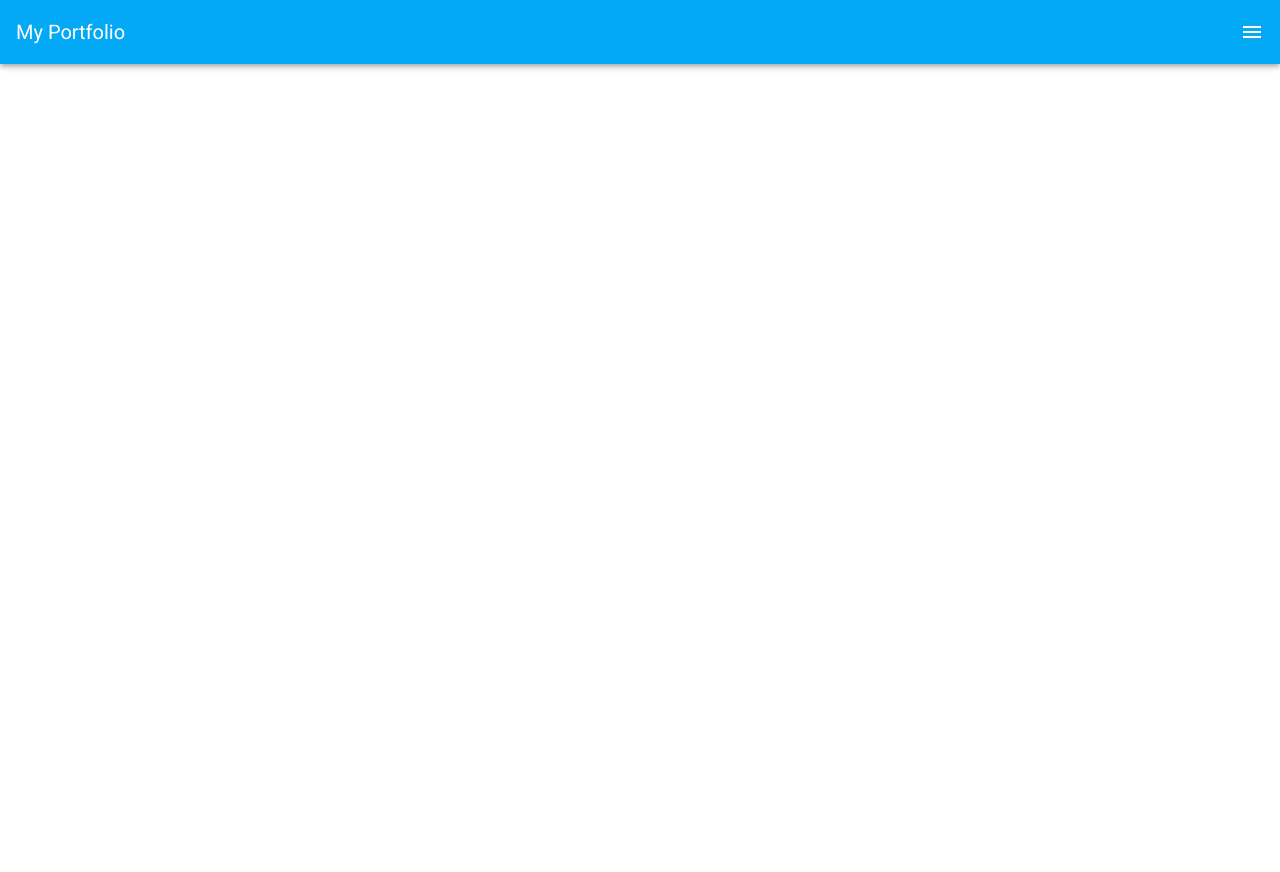
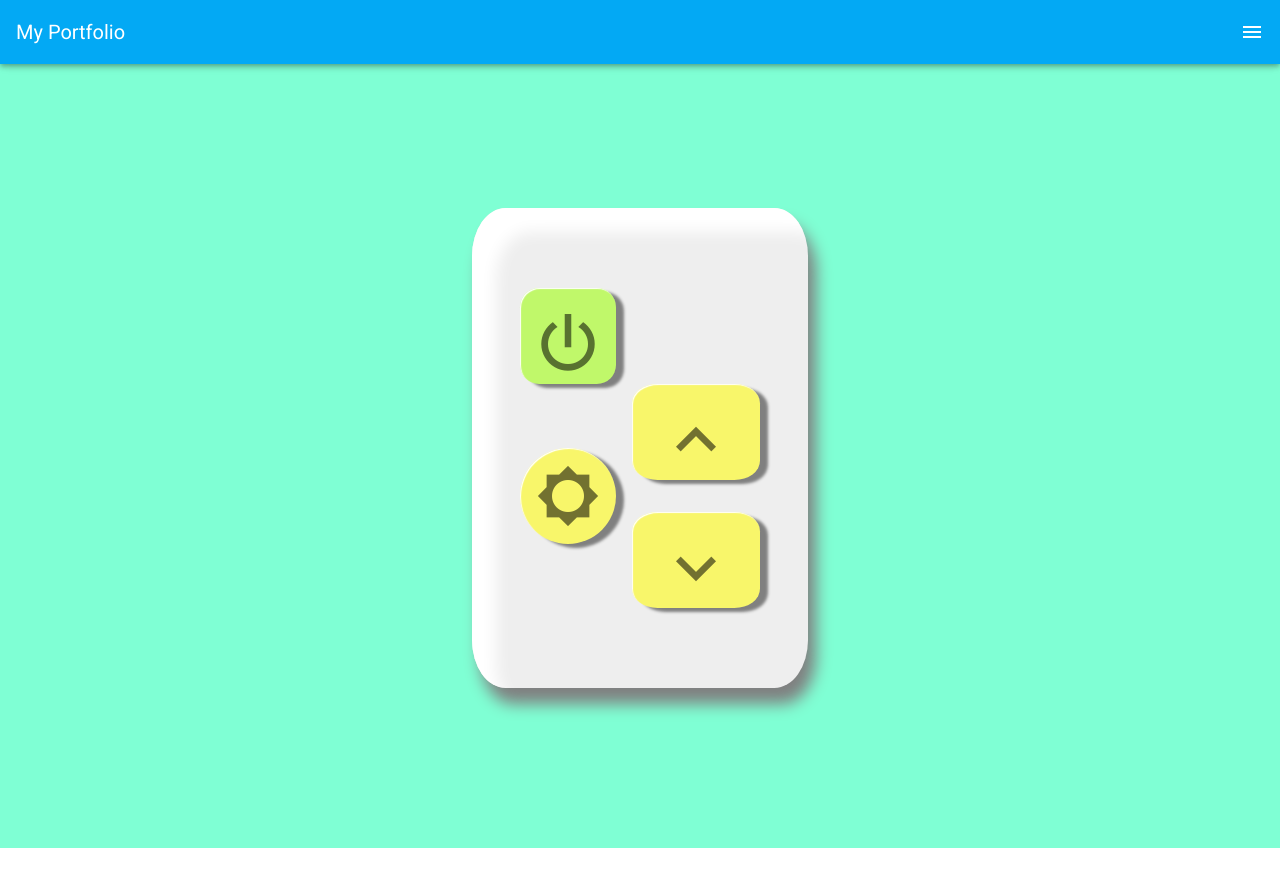
Before and after one commit to Chukoto/my-portfolio, a Vue app: page / in a window 1280 px wide. Before the commit the page ends 800 px from the top, so only its background shows below. Built offline with nearby package versions, Linux system fonts and the light colour scheme.

Commit message:
[mod] created light switcher as a sample

```diff
--- a/src/components/Home.vue
+++ b/src/components/Home.vue
@@ -1,13 +1,148 @@
 <template>
-  <div></div>
+  <div id="homeWrapper">
+    <div id="back">
+      <div id="remoconBody">
+        <div id="powerBtn">
+          <v-list-item-icon>
+            <v-icon :size="sizes['large']">mdi-power</v-icon>
+          </v-list-item-icon>
+        </div>
+        <div id="incrBtn">
+          <v-list-item-icon>
+            <v-icon :size="sizes['large']">mdi-chevron-up</v-icon>
+          </v-list-item-icon>
+        </div>
+        <div id="decrBtn">
+          <v-list-item-icon>
+            <v-icon :size="sizes['large']">mdi-chevron-down</v-icon>
+          </v-list-item-icon>
+        </div>
+        <div id="incrMaxBtn">
+          <v-list-item-icon>
+            <v-icon :size="sizes['medium']">mdi-brightness-5</v-icon>
+          </v-list-item-icon>
+        </div>
+      </div>
+    </div>
+  </div>
 </template>
 
 <script>
-export default {};
+export default {
+  data() {
+    return {
+      sizes: {
+        'x-small': '1rem',
+        small: '2rem',
+        default: '3rem',
+        medium: '4rem',
+        large: '5rem',
+        'x-large': '6rem',
+      },
+    };
+  },
+};
 </script>
 
-<style scoped>
-div {
-  margin-top: 56px;
+<style lang="scss" scoped>
+#homeWrapper {
+  margin-top: 3rem;
+}
+
+#back {
+  width: 100%;
+  height: 50rem;
+  margin: 0 auto;
+  padding-top: 10rem;
+  background-color: aquamarine;
+}
+
+#remoconBody {
+  width: 21rem;
+  height: 30rem;
+  background-color: #eee;
+  position: relative;
+  -webkit-border-radius: 10%;
+  -moz-border-radius: 10%;
+  border-radius: 10%;
+  margin: 0 auto;
+  -webkit-box-shadow: 8px 16px 16px gray, 24px 24px 16px #fff inset;
+  -moz-box-shadow: 8px 16px 16px gray, 24px 24px 16px #fff inset;
+  box-shadow: 8px 16px 16px gray, 24px 24px 16px #fff inset;
+}
+
+#powerBtn {
+  width: 6rem;
+  height: 6rem;
+  background-color: #c0f86a;
+  -moz-border-radius: 20%;
+  border-radius: 20%;
+  position: absolute;
+  top: 5rem;
+  left: 3rem;
+  padding-left: 8px;
+  &:active {
+    top: 5.2rem;
+  }
+}
+
+#incrBtn,
+#decrBtn {
+  width: 8rem;
+  height: 6rem;
+  background-color: #f8f66a;
+  -moz-border-radius: 20%;
+  border-radius: 20%;
+  padding-left: 24px;
+}
+
+#incrBtn {
+  position: absolute;
+  top: 11rem;
+  right: 3rem;
+  &:active {
+    top: 11.2rem;
+  }
+}
+
+#decrBtn {
+  position: absolute;
+  top: 19rem;
+  right: 3rem;
+  &:active {
+    top: 19.2rem;
+  }
+}
+
+#incrMaxBtn {
+  width: 6rem;
+  height: 6rem;
+  background-color: #f8f66a;
+  -webkit-border-radius: 50%;
+  -moz-border-radius: 50%;
+  border-radius: 50%;
+  position: absolute;
+  top: 15rem;
+  left: 3rem;
+  padding-left: 16px;
+  &:active {
+    top: 15.2rem;
+  }
+}
+
+/* ========================
+ボタンの影 まとめて管理
+======================== */
+#powerBtn,
+#incrBtn,
+#decrBtn,
+#incrMaxBtn {
+  -webkit-box-shadow: 8px 4px 3px gray, 1px 1px 1px #fff inset;
+  -moz-box-shadow: 8px 4px 3px gray, 1px 1px 1px #fff inset;
+  box-shadow: 8px 4px 3px gray, 1px 1px 1px #fff inset;
+  cursor: pointer;
+  &:active {
+    box-shadow: 1px 1px 1px #fff, 4px 2px 3px gray inset;
+  }
 }
 </style>
```
